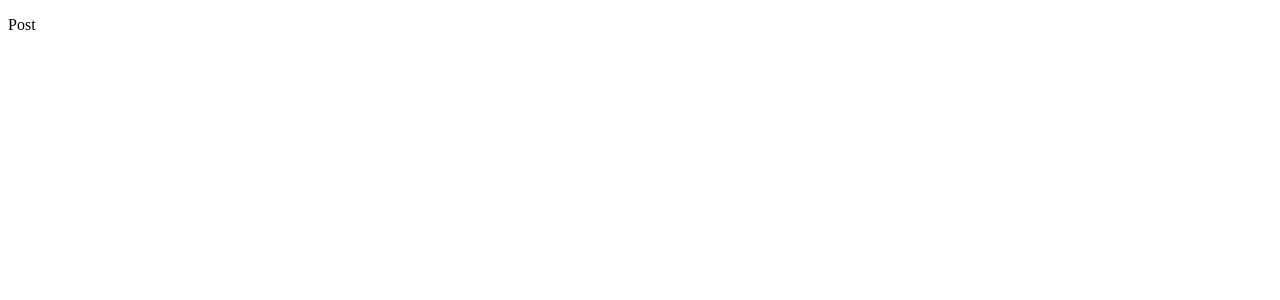
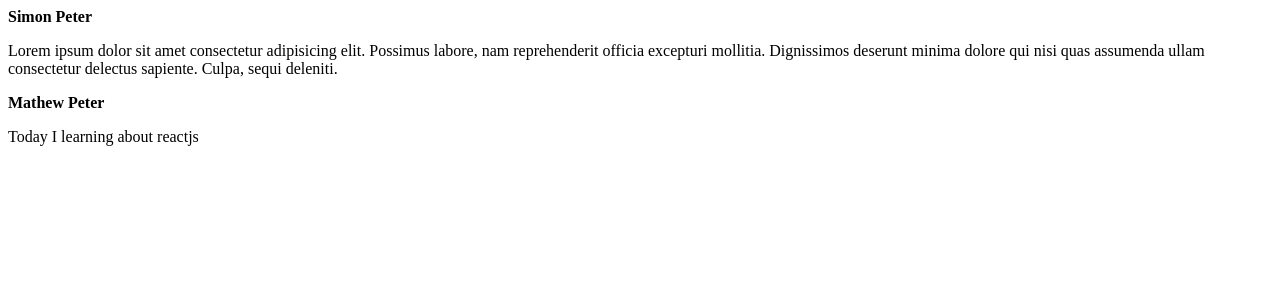
Before and after one commit to simaomenezes/Fundamentos-ReactJS, a React (Vite) app in the folder 01-fundamentos-reactjs/: page / in a window 1280 px wide. Shown: the top 300 px of the page. Built offline with nearby package versions, Linux system fonts and the light colour scheme.

Commit message:
feat: Work with properties

```diff
--- a/01-fundamentos-reactjs/src/App.jsx
+++ b/01-fundamentos-reactjs/src/App.jsx
@@ -2,6 +2,16 @@ import {Post} from "./Post";
 
 export function App() {
   return (
-    <Post/>
+    <div>
+      <Post
+        author="Simon Peter"
+        content="Lorem ipsum dolor sit amet consectetur adipisicing elit. Possimus labore, nam reprehenderit officia excepturi mollitia. Dignissimos deserunt minima dolore qui nisi quas assumenda ullam consectetur delectus sapiente. Culpa, sequi deleniti."
+      />
+
+      <Post
+        author="Mathew Peter"
+        content="Today I learning about reactjs"
+      />
+    </div>
   )
 }
--- a/01-fundamentos-reactjs/src/Post.jsx
+++ b/01-fundamentos-reactjs/src/Post.jsx
@@ -1,3 +1,9 @@
-export function Post(){
-    return <p>Post</p>
+
+export function Post(props){
+    return (
+        <div>
+            <strong>{props.author}</strong>
+            <p>{props.content}</p>
+        </div>
+    )
 }
```
